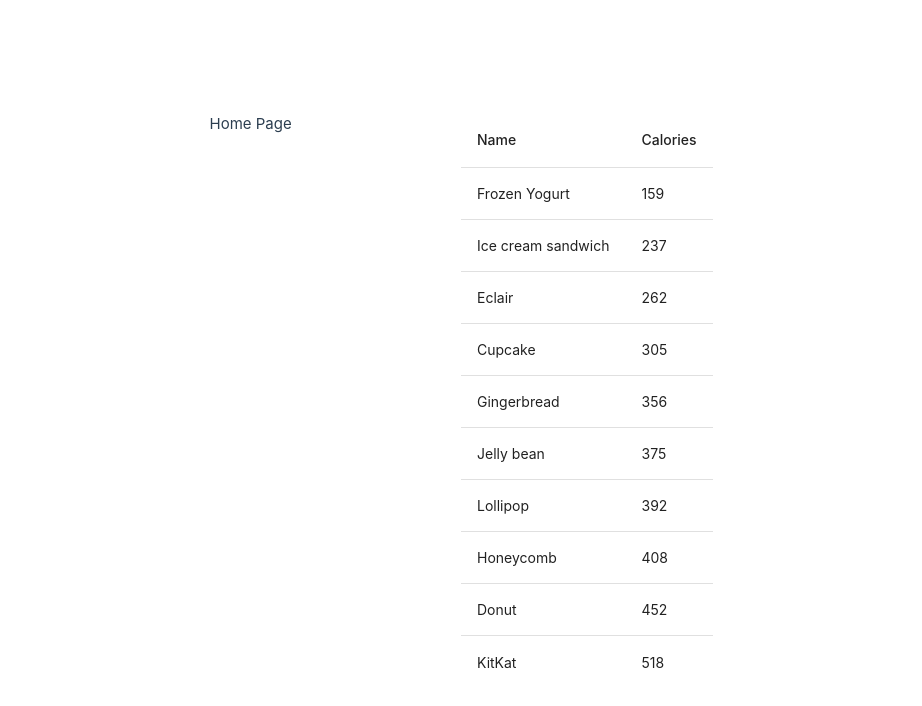
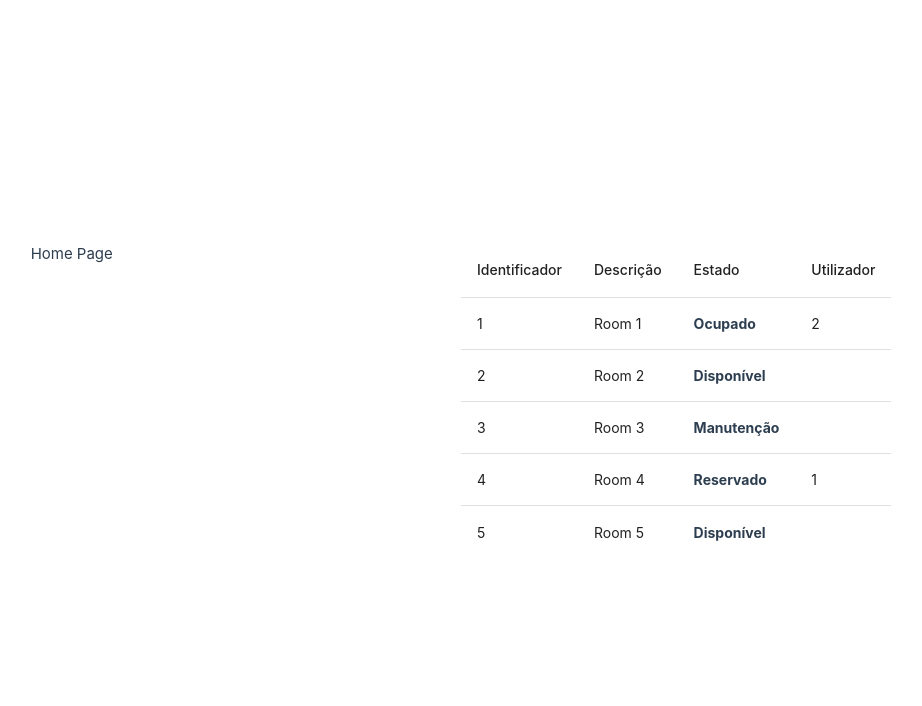
Before and after one commit to VicShadow/SicaVibe, a Vue app in the folder SicaVibeWeb/: page / in a window 1280 px wide. Shown: the top 706 px of the page, without its empty margins (179-1101 px from the left). Built offline with nearby package versions, Linux system fonts and the light colour scheme.

Commit message:
Add RoomTable Component. Add Room interface type.

```diff
--- a/SicaVibeWeb/src/components/RoomTable.vue
+++ b/SicaVibeWeb/src/components/RoomTable.vue
@@ -1,69 +1,40 @@
-<script lang="ts">
-export default {
-  data() {
-    return {
-      desserts: [
-        {
-          name: 'Frozen Yogurt',
-          calories: 159
-        },
-        {
-          name: 'Ice cream sandwich',
-          calories: 237
-        },
-        {
-          name: 'Eclair',
-          calories: 262
-        },
-        {
-          name: 'Cupcake',
-          calories: 305
-        },
-        {
-          name: 'Gingerbread',
-          calories: 356
-        },
-        {
-          name: 'Jelly bean',
-          calories: 375
-        },
-        {
-          name: 'Lollipop',
-          calories: 392
-        },
-        {
-          name: 'Honeycomb',
-          calories: 408
-        },
-        {
-          name: 'Donut',
-          calories: 452
-        },
-        {
-          name: 'KitKat',
-          calories: 518
-        }
-      ]
-    }
-  }
+<script setup lang='ts'>
+
+import { Room } from '@/types/Room'
+
+interface Props {
+  rooms: Room[]
 }
+
+const props = defineProps<Props>()
+
 </script>
 
 <template>
   <v-table>
     <thead>
-      <tr>
-        <th class="text-left">Name</th>
-        <th class="text-left">Calories</th>
-      </tr>
+    <tr>
+      <th class='text-left'>Identificador</th>
+      <th class='text-left'>Descrição</th>
+      <th class='text-left'>Estado</th>
+      <th class='text-left'>Utilizador</th>
+    </tr>
     </thead>
     <tbody>
-      <tr v-for="item in desserts" :key="item.name">
-        <td>{{ item.name }}</td>
-        <td>{{ item.calories }}</td>
-      </tr>
+    <tr v-for='room in props.rooms' :key='room.id'>
+      <td>{{ room.id }}</td>
+      <td>{{ room.description }}</td>
+      <td class='status'>{{ room.status }}</td> <!-- TODO: Add color for each type of status as in the design -->
+      <td> {{ room.user_id ?? '' }}</td>
+    </tr>
     </tbody>
   </v-table>
 </template>
 
-<style scoped></style>
+<style scoped>
+.status {
+  color: var(--color-text);
+  font-weight: bold;
+  text-transform: capitalize;
+}
+</style>
--- /dev/null
+++ b/SicaVibeWeb/src/types/Room.ts
@@ -0,0 +1,13 @@
+export enum RoomStatus {
+  OCCUPIED = 'ocupado',
+  AVAILABLE = 'disponível',
+  MAINTENANCE = 'manutenção',
+  RESERVED = 'reservado',
+}
+
+export interface Room {
+  id: number;
+  description?: string;
+  status: RoomStatus;
+  user_id?: number; // Set when status is either OCCUPIED or RESERVED
+}
--- a/SicaVibeWeb/src/views/Home.vue
+++ b/SicaVibeWeb/src/views/Home.vue
@@ -1,15 +1,41 @@
 <template>
   <div>Home Page</div>
-  <RoomTable />
+  <RoomTable :rooms='rooms' />
 </template>
 
-<script lang="ts">
+<script setup lang='ts'>
 import RoomTable from '@/components/RoomTable.vue'
+import { Room, RoomStatus } from '@/types/Room'
 
-export default {
-  name: 'Home',
-  components: { RoomTable }
-}
+const rooms: Room[] = [
+  {
+    id: 1,
+    description: 'Room 1',
+    status: RoomStatus.OCCUPIED,
+    user_id: 2
+  },
+  {
+    id: 2,
+    description: 'Room 2',
+    status: RoomStatus.AVAILABLE
+  },
+  {
+    id: 3,
+    description: 'Room 3',
+    status: RoomStatus.MAINTENANCE
+  },
+  {
+    id: 4,
+    description: 'Room 4',
+    status: RoomStatus.RESERVED,
+    user_id: 1
+  },
+  {
+    id: 5,
+    description: 'Room 5',
+    status: RoomStatus.AVAILABLE
+  }
+]
 </script>
 
 <style scoped></style>
```
